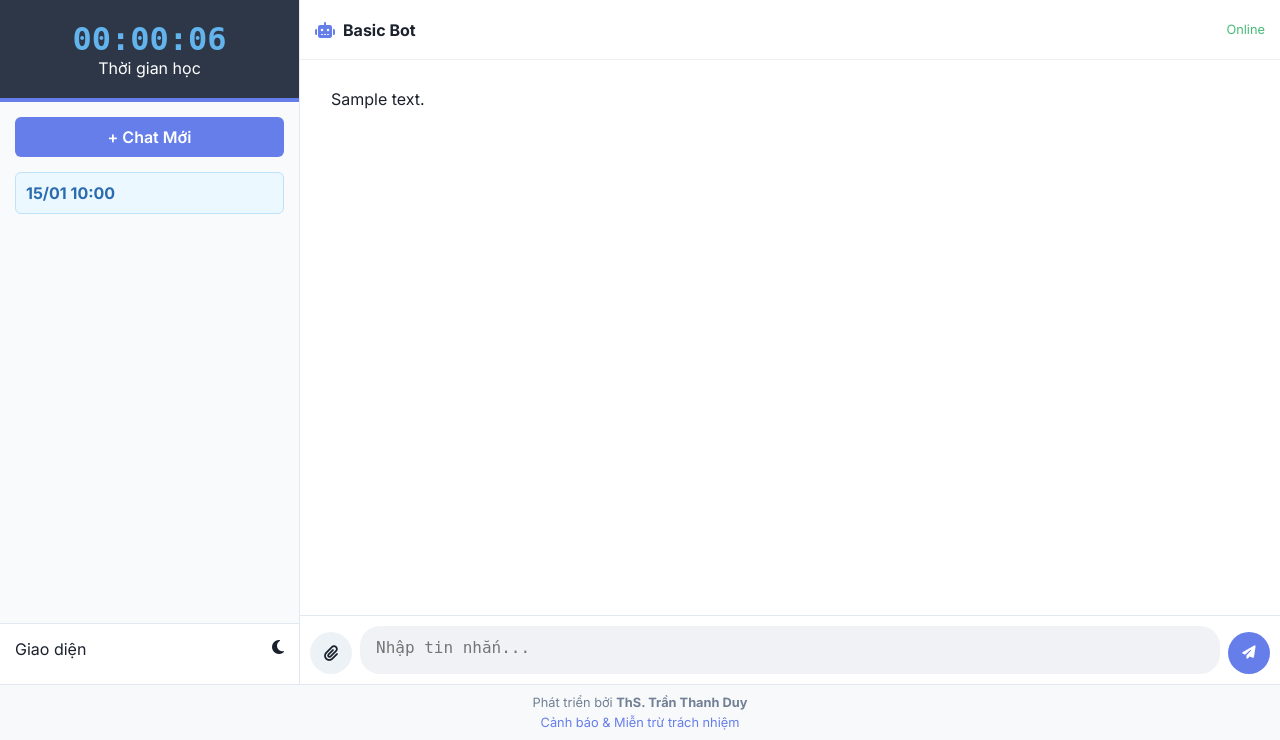
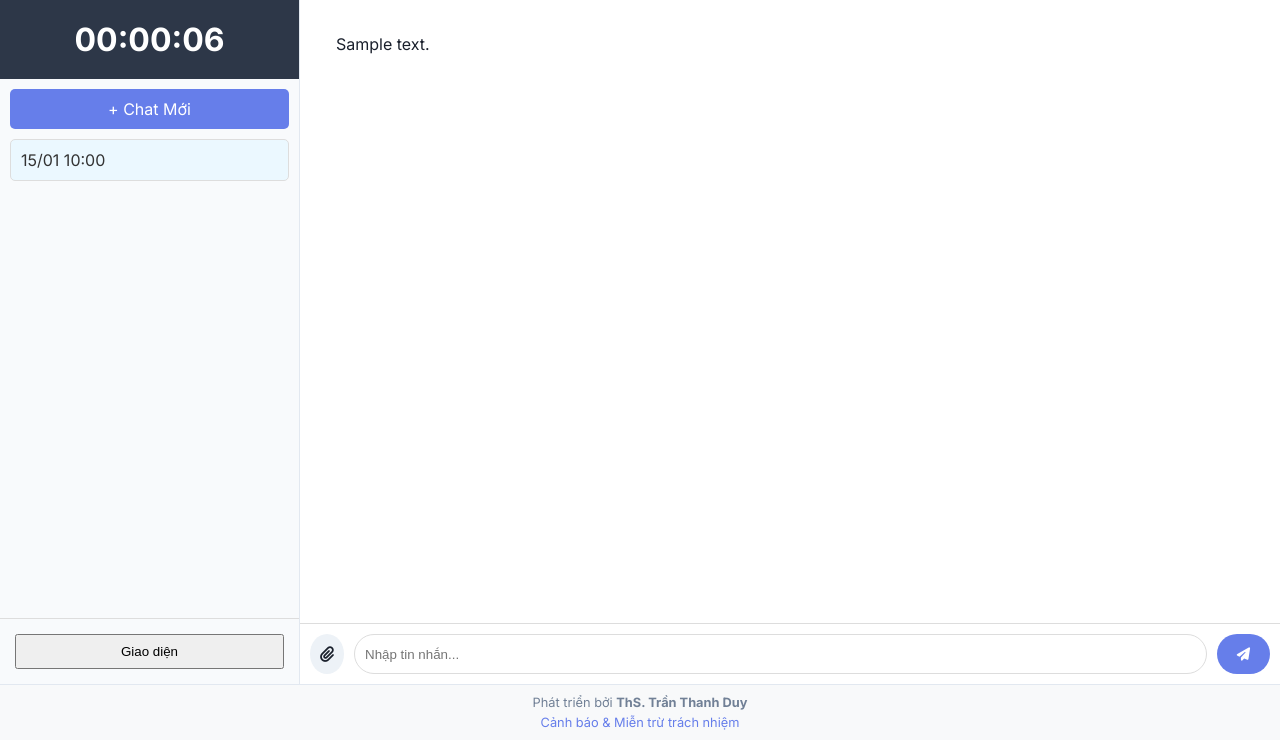
Before and after one commit to tranthanhduysph-coder/power-biology, a Flask app: page /chatbot/gofai in a window 1280 px wide. Shown: the part 60-800 px from the top of the page. Run offline with Flask 3, Linux system fonts and the light colour scheme; a user stored in the database is signed in; tables that the repository leaves empty hold one stand-in row (values such as "Sample post").

Commit message:
Update chatbot_layout.html

````diff
--- a/app/templates/chatbot_layout.html
+++ b/app/templates/chatbot_layout.html
@@ -2,183 +2,116 @@
 {% block main_class %}no-scroll{% endblock %}
 {% block content %}
 <style>
-/* CSS CŨ GIỮ NGUYÊN */
+/* CSS giữ nguyên như cũ */
 .no-scroll { overflow: hidden; height: 100%; }
 .chat-layout { display: flex; width: 100%; height: 100%; position: relative; }
-.sidebar { width: 300px; min-width: 300px; background: #f8fafc; border-right: 1px solid #e2e8f0; display: flex; flex-direction: column; height: 100%; z-index: 50; transition: transform 0.3s ease; }
-.clock-widget { background: #2d3748; color: white; padding: 20px; text-align: center; border-bottom: 4px solid #667eea; }
-.clock-display { font-family: monospace; font-size: 2rem; font-weight: 700; color: #63b3ed; }
-.history-section { flex: 1; overflow-y: auto; padding: 15px; }
-.sidebar-footer { padding: 15px; border-top: 1px solid #e2e8f0; background: white; }
-.session-item { display: block; padding: 10px; margin-bottom: 5px; border: 1px solid #e2e8f0; border-radius: 6px; color: #4a5568; text-decoration: none; position: relative; }
-.session-item.active { background: #ebf8ff; border-color: #bee3f8; color: #2b6cb0; font-weight: 700; }
+.sidebar { width: 300px; background: #f8fafc; border-right: 1px solid #e2e8f0; display: flex; flex-direction: column; }
 .chat-area { flex: 1; display: flex; flex-direction: column; height: 100%; position: relative; background: white; }
-.chat-header { padding: 0 15px; height: 60px; border-bottom: 1px solid #eee; display: flex; align-items: center; justify-content: space-between; background: white; }
-.chat-messages { flex: 1; overflow-y: auto; padding: 15px; padding-bottom: 140px; }
+.chat-messages { flex: 1; overflow-y: auto; padding: 20px; padding-bottom: 120px; }
 .msg { display: flex; gap: 10px; margin-bottom: 15px; max-width: 85%; }
 .msg.user { margin-left: auto; flex-direction: row-reverse; }
-.msg .bubble { padding: 12px 16px; border-radius: 12px; line-height: 1.5; word-wrap: break-word; }
+.msg .bubble { padding: 12px 16px; border-radius: 12px; line-height: 1.5; }
 .msg.user .bubble { background: #667eea; color: white; }
 .msg.assistant .bubble { background: #f1f5f9; color: #1a202c; }
-.input-wrapper { position: absolute; bottom: 0; left: 0; right: 0; padding: 10px; background: rgba(255,255,255,0.98); border-top: 1px solid #e2e8f0; }
-.input-group { display: flex; gap: 8px; align-items: flex-end; }
-.text-box-container { flex: 1; background: #f0f2f5; border-radius: 20px; padding: 10px 15px; border: 1px solid transparent; }
-.text-box-container:focus-within { background: white; border-color: #667eea; box-shadow: 0 0 0 2px rgba(102,126,234,0.1); }
-textarea { width: 100%; border: none; background: transparent; outline: none; resize: none; max-height: 100px; font-size: 1rem; line-height: 1.4; padding: 0; margin: 0; }
-.icon-btn { width: 42px; height: 42px; border-radius: 50%; display: flex; align-items: center; justify-content: center; cursor: pointer; border: none; }
-.send-btn { background: #667eea; color: white; }
-/* Mobile */
-.menu-toggle { display: none; font-size: 1.4rem; cursor: pointer; color: #2d3748; margin-right: 15px; }
-.overlay { display: none; position: fixed; top: 0; left: 0; right: 0; bottom: 0; background: rgba(0,0,0,0.5); z-index: 40; }
-@media (max-width: 768px) { .menu-toggle { display: block; } .sidebar { position: absolute; top: 0; left: 0; height: 100%; transform: translateX(-100%); } .sidebar.open { transform: translateX(0); } .overlay.show { display: block; } }
+.input-wrapper { position: absolute; bottom: 0; left: 0; right: 0; padding: 10px; background: rgba(255,255,255,0.95); border-top: 1px solid #ddd; }
+/* Mobile & Dark mode style giữ nguyên */
 </style>
 
-<div class="overlay" id="overlay" onclick="toggleMenu()"></div>
 <div class="chat-layout">
     <div class="sidebar" id="sidebar">
-        <div class="clock-widget"><div class="clock-display" id="timer">00:00:00</div><div>Thời gian học</div></div>
-        <div class="history-section">
-            <a href="{{ url_for('main.new_chat') }}" style="display:block; text-align:center; padding:10px; background:#667eea; color:white; border-radius:6px; margin-bottom:15px; font-weight:600; text-decoration:none;">+ Chat Mới</a>
-            {% if session_list %}
+        <div style="padding:20px; background:#2d3748; color:white;">
+            <div id="timer" style="font-size:2rem; font-weight:bold; text-align:center;">00:00:00</div>
+        </div>
+        <div style="flex:1; overflow-y:auto; padding:10px;">
+            <a href="{{ url_for('main.new_chat') }}" style="display:block; text-align:center; padding:10px; background:#667eea; color:white; border-radius:5px; margin-bottom:10px; text-decoration:none;">+ Chat Mới</a>
             {% for sess in session_list %}
-                <a href="{{ url_for('main.switch_session', session_id=sess.id) }}" class="session-item {{ 'active' if sess.active else '' }}">{{ sess.name }}</a>
+            <a href="{{ url_for('main.switch_session', session_id=sess.id) }}" style="display:block; padding:10px; margin-bottom:5px; border:1px solid #ddd; border-radius:5px; text-decoration:none; color:#333; background:{{ '#ebf8ff' if sess.active else 'white' }};">
+                {{ sess.name }}
+            </a>
             {% endfor %}
-            {% endif %}
         </div>
-        <div class="sidebar-footer">
-            <div style="display:flex; justify-content:space-between; margin-bottom:10px;"><span>Giao diện</span> <i class="fas fa-moon" id="theme-btn" style="cursor:pointer;"></i></div>
+        <div style="padding:15px; border-top:1px solid #ddd;">
+            <button id="theme-btn" style="width:100%; padding:8px;">Giao diện</button>
         </div>
     </div>
 
     <div class="chat-area">
-        <div class="chat-header">
-            <div style="display:flex; align-items:center;">
-                <i class="fas fa-bars menu-toggle" onclick="toggleMenu()"></i>
-                <i class="fas fa-robot" style="color:#667eea; margin-right:8px;"></i><b>{{ bot_name }}</b>
-            </div>
-            <div style="font-size:0.8rem; color:#48bb78;">Online</div>
-        </div>
-
         <div class="chat-messages" id="chat-box">
-            {% if chat_history %}
             {% for msg in chat_history %}
             <div class="msg {{ msg.sender }}">
-                        <div class="bubble raw-content" style="display:none;">{{ msg.content | safe }}</div>
+                <div class="bubble">{{ msg.content | safe }}</div>
             </div>
             {% endfor %}
-            {% else %}
-                <div style="text-align:center; margin-top:50px; color:#a0aec0;"><p>Sẵn sàng hỗ trợ!</p></div>
-            {% endif %}
             <div class="msg assistant" id="typing" style="display:none;"><div class="bubble">...</div></div>
         </div>
 
         <div class="input-wrapper">
-            <div id="preview-box" style="display:none; padding:5px; margin-bottom:5px; background:#f8fafc; border:1px dashed #ddd;">
-                <div style="display:flex; justify-content:space-between;"><small>File:</small> <i class="fas fa-times" style="color:red; cursor:pointer;" onclick="clearFile()"></i></div>
-                <span id="preview-name"></span>
-            </div>
-            <form id="chat-form" class="input-group">
-                <label for="file-up" class="icon-btn" style="background:#edf2f7;"><i class="fas fa-paperclip"></i></label>
+            <form id="chat-form" style="display:flex; gap:10px;">
                 <input type="file" id="file-up" name="file" style="display:none;">
-                <div class="text-box-container"><textarea id="msg-input" name="user_input" rows="1" placeholder="Nhập tin nhắn..."></textarea></div>
-                <button type="submit" class="icon-btn send-btn"><i class="fas fa-paper-plane"></i></button>
+                <label for="file-up" style="padding:10px; background:#edf2f7; border-radius:50%; cursor:pointer;"><i class="fas fa-paperclip"></i></label>
+
+                <input type="text" id="msg-input" name="user_input" style="flex:1; padding:10px; border-radius:20px; border:1px solid #ddd;" placeholder="Nhập tin nhắn..." autocomplete="off">
+                <button type="submit" style="padding:10px 20px; background:#667eea; color:white; border:none; border-radius:20px; cursor:pointer;"><i class="fas fa-paper-plane"></i></button>
             </form>
         </div>
     </div>
 </div>
 
 <script>
-    // CLEAN JSON
-    function cleanJSON(text) { return text ? text.replace(/```json[\s\S]*?```/g, "").trim() : ""; }
+    const chatBox = document.getElementById('chat-box');
+    chatBox.scrollTop = chatBox.scrollHeight;
 
-    document.addEventListener("DOMContentLoaded", () => {
-        const rawMsgs = document.querySelectorAll('.raw-content');
-        rawMsgs.forEach(el => {
-            const clean = cleanJSON(el.innerHTML);
-            const bubble = document.createElement('div');
-            bubble.className = 'bubble';
-            bubble.innerHTML = clean;
-            el.parentNode.appendChild(bubble);
-            el.remove();
-        });
-        document.getElementById('chat-box').scrollTop = document.getElementById('chat-box').scrollHeight;
-    });
+    document.getElementById('chat-form').onsubmit = async (e) => {
+        e.preventDefault();
+        const input = document.getElementById('msg-input');
+        const fileIn = document.getElementById('file-up');
+        const text = input.value.trim();
 
-    const fileUp = document.getElementById('file-up');
-    fileUp.onchange = function() {
-        if(this.files[0]) {
-            document.getElementById('preview-box').style.display = 'block';
-            document.getElementById('preview-name').innerText = this.files[0].name;
-        }
-    };
-    function clearFile() { fileUp.value=''; document.getElementById('preview-box').style.display='none'; }
+        if (!text && !fileIn.files[0]) return;
 
-    const form = document.getElementById('chat-form');
-    const input = document.getElementById('msg-input');
-    const typing = document.getElementById('typing');
-    const chatBox = document.getElementById('chat-box');
-
-    input.addEventListener('keydown', function(e) {
-        if (e.key === 'Enter' && !e.shiftKey) { e.preventDefault(); form.requestSubmit(); }
-    });
-
-    form.onsubmit = async (e) => {
-        e.preventDefault();
-        const text = input.value.trim();
-        const file = fileUp.files[0];
-        if(!text && !file) return;
-
-        let content = text;
-        if(file) content += `<br><i>[File: ${file.name}]</i>`;
+        // Render User Msg
+        let html = text;
+        if(fileIn.files[0]) html += `<br><i>[File: ${fileIn.files[0].name}]</i>`;
 
         const div = document.createElement('div');
         div.className = 'msg user';
-        div.innerHTML = `<div class="bubble">${content}</div>`;
-        chatBox.insertBefore(div, typing);
+        div.innerHTML = `<div class="bubble">${html}</div>`;
+        chatBox.insertBefore(div, document.getElementById('typing'));
 
-        input.value = ''; clearFile();
-        typing.style.display = 'flex'; chatBox.scrollTop = chatBox.scrollHeight;
+        input.value = '';
+        document.getElementById('typing').style.display = 'flex';
+        chatBox.scrollTop = chatBox.scrollHeight;
 
         const fd = new FormData();
         fd.append('user_input', text);
-        if(file) fd.append('file', file);
+        if(fileIn.files[0]) fd.append('file', fileIn.files[0]);
+        fileIn.value = '';
 
         try {
             const res = await fetch('{{ endpoint }}', { method:'POST', body:fd });
             const data = await res.json();
-            typing.style.display = 'none';
+            document.getElementById('typing').style.display = 'none';
 
             const botDiv = document.createElement('div');
             botDiv.className = 'msg assistant';
-            botDiv.innerHTML = `<div class="bubble">${cleanJSON(data.response)}</div>`;
-            chatBox.insertBefore(botDiv, typing);
+            // Backend đã trả về text sạch (không có JSON), dùng innerHTML để hiện đậm/nghiêng
+            botDiv.innerHTML = `<div class="bubble">${data.response}</div>`;
+            chatBox.insertBefore(botDiv, document.getElementById('typing'));
             chatBox.scrollTop = chatBox.scrollHeight;
-        } catch { typing.style.display = 'none'; }
+        } catch {
+            document.getElementById('typing').style.display = 'none';
+        }
     };
 
-    function toggleMenu() { document.getElementById('sidebar').classList.toggle('open'); document.getElementById('overlay').classList.toggle('show'); }
-
-    // Timer & Theme logic (Giữ nguyên)
-    function startTimer() {
-        let start = localStorage.getItem('sessionStart') || Date.now();
-        localStorage.setItem('sessionStart', start);
+    // Timer logic
+    let start = localStorage.getItem('s_start') || Date.now();
+    localStorage.setItem('s_start', start);
     setInterval(() => {
-            const elapsed = Math.floor((Date.now()-start)/1000);
-            const h=Math.floor(elapsed/3600).toString().padStart(2,'0');
-            const m=Math.floor((elapsed%3600)/60).toString().padStart(2,'0');
-            const s=(elapsed%60).toString().padStart(2,'0');
-            document.getElementById('timer').innerText=`${h}:${m}:${s}`;
+        let s = Math.floor((Date.now()-start)/1000);
+        let h = Math.floor(s/3600).toString().padStart(2,'0');
+        let m = Math.floor((s%3600)/60).toString().padStart(2,'0');
+        let sec = (s%60).toString().padStart(2,'0');
+        document.getElementById('timer').innerText = `${h}:${m}:${sec}`;
     }, 1000);
-    }
-    startTimer();
-
-    const themeBtn = document.getElementById('theme-btn');
-    if(themeBtn) {
-        themeBtn.onclick = () => {
-            document.body.classList.toggle('dark-mode');
-            localStorage.setItem('theme', document.body.classList.contains('dark-mode')?'dark':'light');
-        };
-        if(localStorage.getItem('theme')==='dark') document.body.classList.add('dark-mode');
-    }
 </script>
 {% endblock %}
````
Lines whose indentation alone changed are shown as unchanged.
